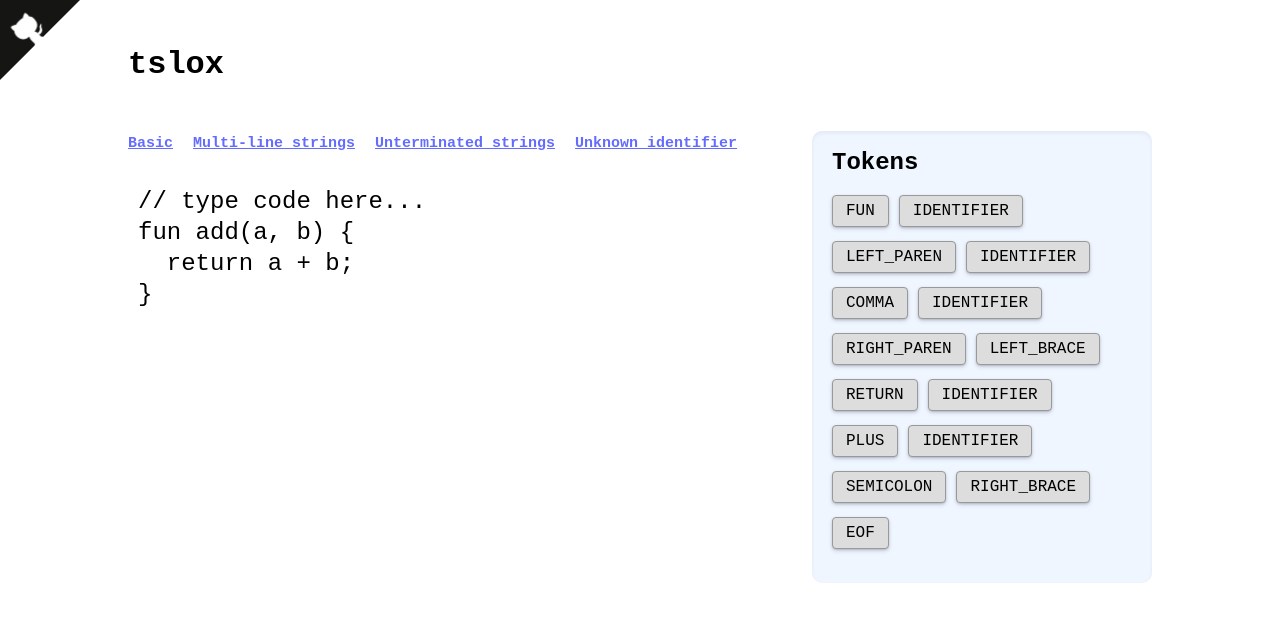
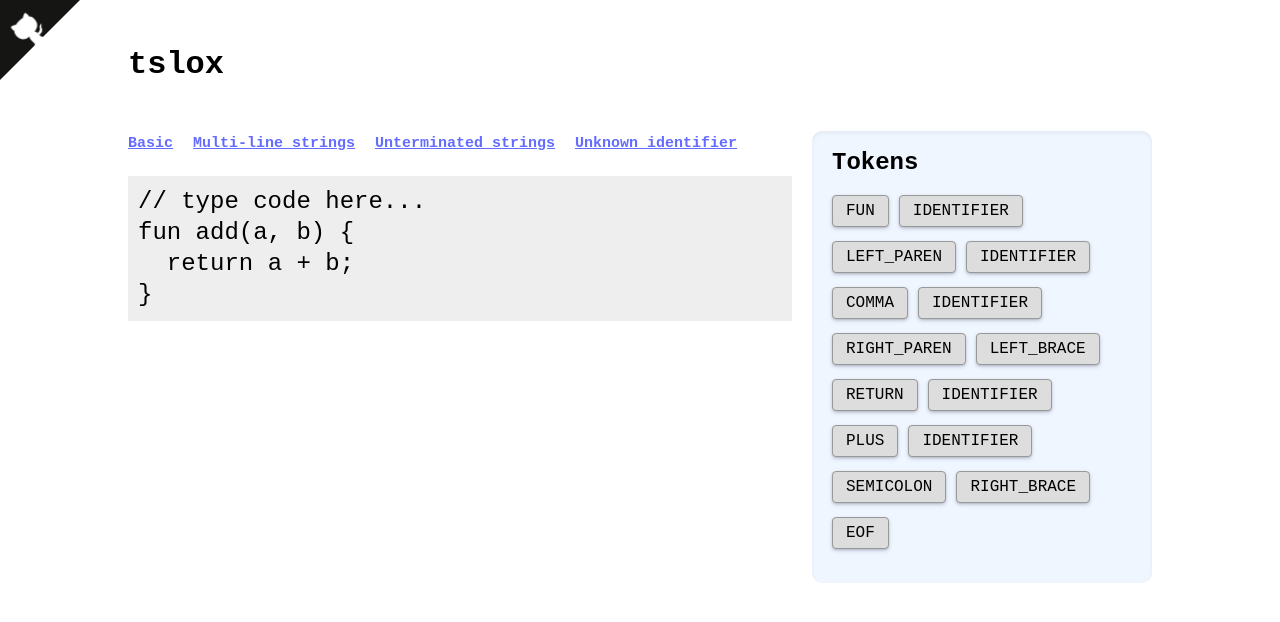
Before and after one commit to pringshia/tslox, a React (Vite) app: page / in a window 1280 px wide. Shown: the top 622 px of the page. Built offline with nearby package versions, Linux system fonts and the light colour scheme.

Commit message:
Style enhancements

```diff
--- a/test-bench/App.tsx
+++ b/test-bench/App.tsx
@@ -91,6 +91,7 @@ function App() {
               fontFamily: '"Fira code", "Fira Mono", monospace',
               fontSize: 24,
               lineHeight: 1.3,
+              background: "#eee",
             }}
           />
         </div>
--- a/test-bench/index.css
+++ b/test-bench/index.css
@@ -77,6 +77,7 @@ body {
 
 .editor {
   flex: 1;
+  margin-right: 20px;
 }
 
 ul.quicklinks {
```
